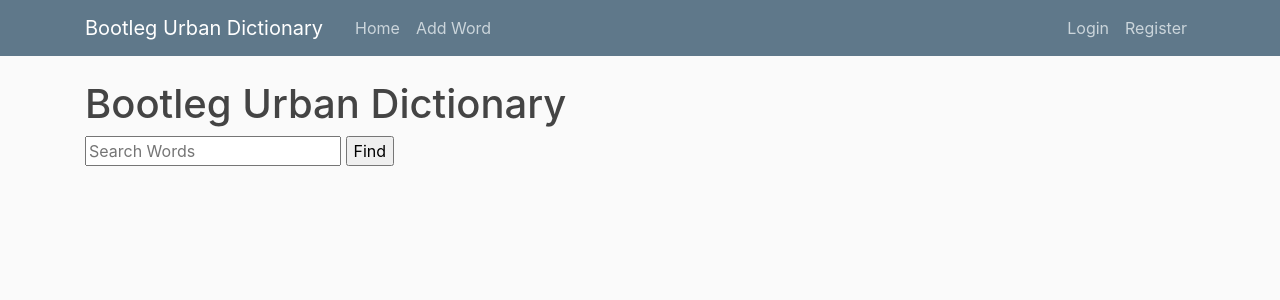
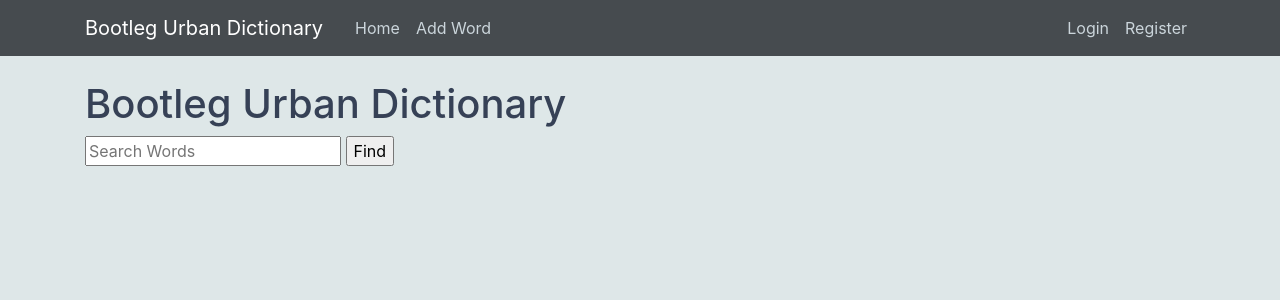
Before and after one commit to xpyrosh/joey, a Django app: page /UDictionary/ in a window 1280 px wide. Shown: the top 300 px of the page. Run offline with Django 3.2, Linux system fonts and the light colour scheme; data that the repository does not hold is empty; some libraries are stand-ins or nearby versions.

Commit message:
Made changes to css for appearance, changed add page to redirect to homepage after adding... still facing errors with this

```diff
--- a/Dictionary/static/Dictionary/main.css
+++ b/Dictionary/static/Dictionary/main.css
@@ -1,11 +1,11 @@
 body {
-  background: #fafafa;
+  background: #dee7e8;
   color: #333333;
   margin-top: 5rem;
 }
 
 h1, h2, h3, h4, h5, h6 {
-  color: #444444;
+  color: #364156;
 }
 
 ul {
@@ -13,7 +13,7 @@ ul {
 }
 
 .bg-steel {
-  background-color: #5f788a;
+  background-color: #464b4f;
 }
 
 .site-header .navbar-nav .nav-link {
--- a/Dictionary/views.py
+++ b/Dictionary/views.py
@@ -2,6 +2,11 @@ from django.shortcuts import render
 from .models import Word, Desc
 from django.contrib.auth.models import User
 from django.http import HttpResponse
+
+context = {
+        'words': Word.objects.all(),
+        'desc': Desc.objects.all()
+    }
 
 
 def index(request):
@@ -12,8 +17,12 @@ def index(request):
     if request.method == 'POST':
         search_id = request.POST.get('title', None)
         try:
-            word = Word.objects.get(word_text__icontains=search_id)
-            context['words'] = [word]
+            try:
+                word = Word.objects.get(word_text__icontains=search_id)
+                context['words'] = [word]
+            except Word.DoesNotExist:
+                word = Desc.objects.get(desc_text__icontains=search_id)
+                context['words'] = [word.word]
         except Word.DoesNotExist:
             return HttpResponse("Word does not exist.")
 
@@ -31,7 +40,7 @@ def addword(request):
                 word = Word.objects.create(word_text=new_word)
             desc = Desc.objects.create(word=word, desc_text=word_desc, posted_by=User.objects.get(id=1))
 
-            return render(request, 'Dictionary/home.html')
+            return render(request, 'Dictionary/home.html', context)
         except Word.DoesNotExist:
             return HttpResponse("Invalid Word Entry")
     return render(request, 'Dictionary/addword.html')
```
